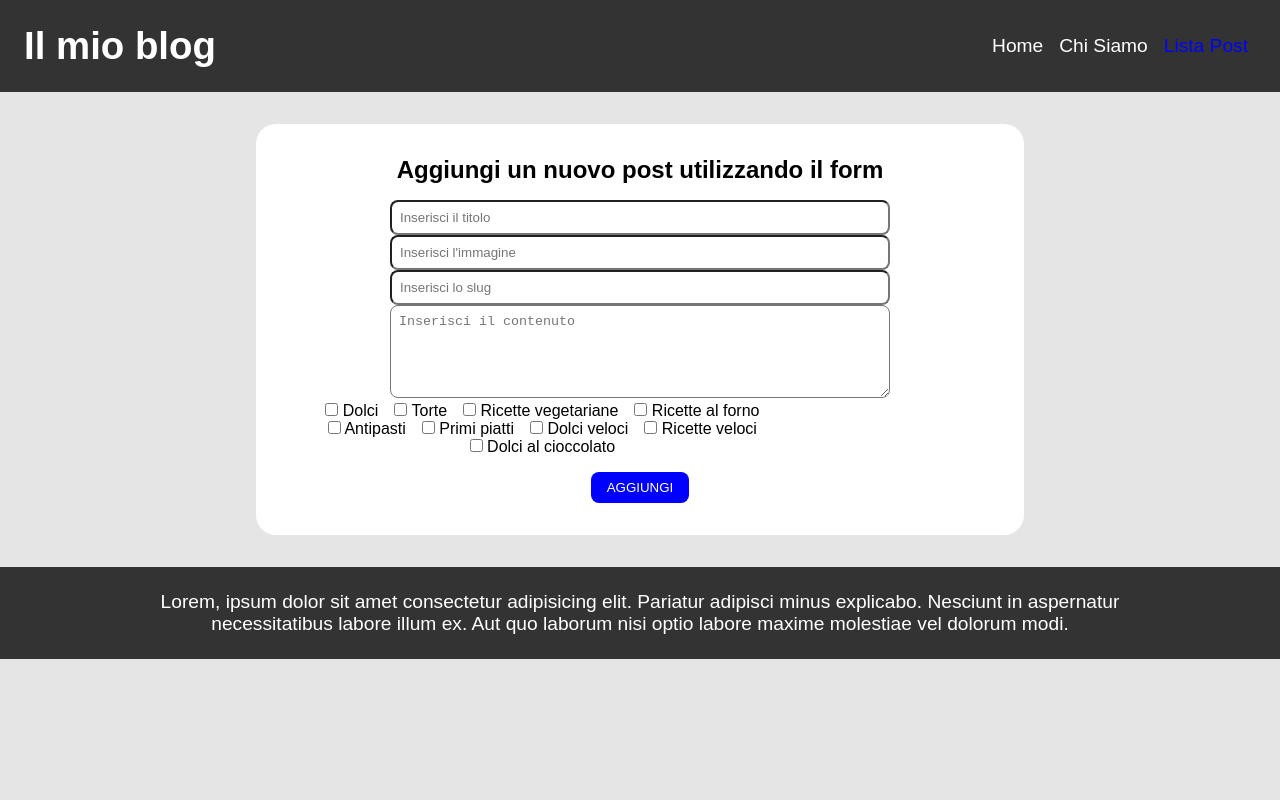
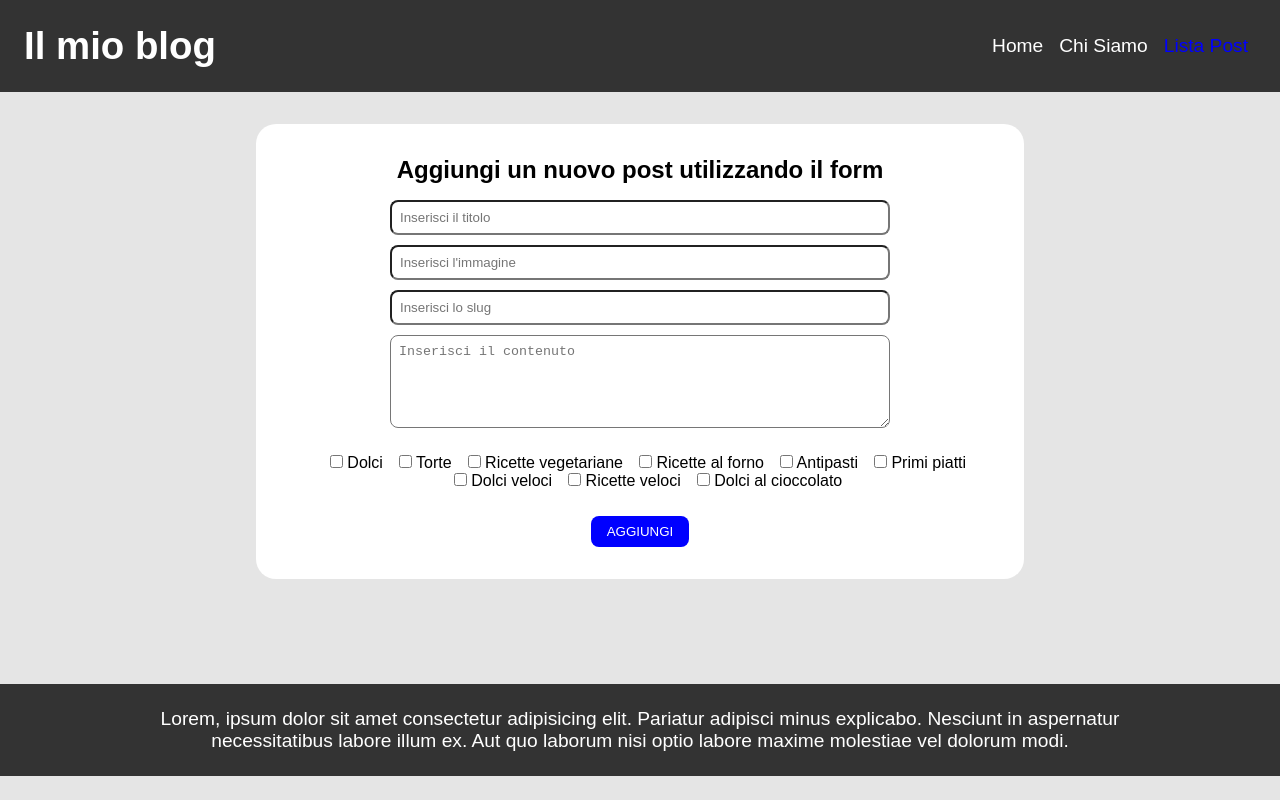
Before and after one commit to JacopoTrincanato/react-context-api, a React (Vite) app: page /listapost/create in a window 1280 px wide. Built offline with nearby package versions, Linux system fonts and the light colour scheme; no server answers.

Commit message:
fix form css

```diff
--- a/src/components/FormInputs/FormInputs.module.css
+++ b/src/components/FormInputs/FormInputs.module.css
@@ -1,9 +1,8 @@
 .checkContainer {
     display: flex;
     flex-wrap: wrap;
-    align-items: center;
     justify-content: center;
-    width: 70%;
+    margin-top: 1rem;
 }
 
 input[type="checkbox"] {
@@ -15,3 +14,10 @@ input[type="checkbox"] {
     width: 500px;
     padding: 0.5rem;
 }
+
+form {
+    display: flex;
+    flex-direction: column;
+    align-items: center;
+    gap: 10px;
+}
--- a/src/index.css
+++ b/src/index.css
@@ -52,6 +52,10 @@ header {
   }
 }
 
+main {
+  min-height: 70vh;
+}
+
 footer {
   text-align: center;
 }
```
